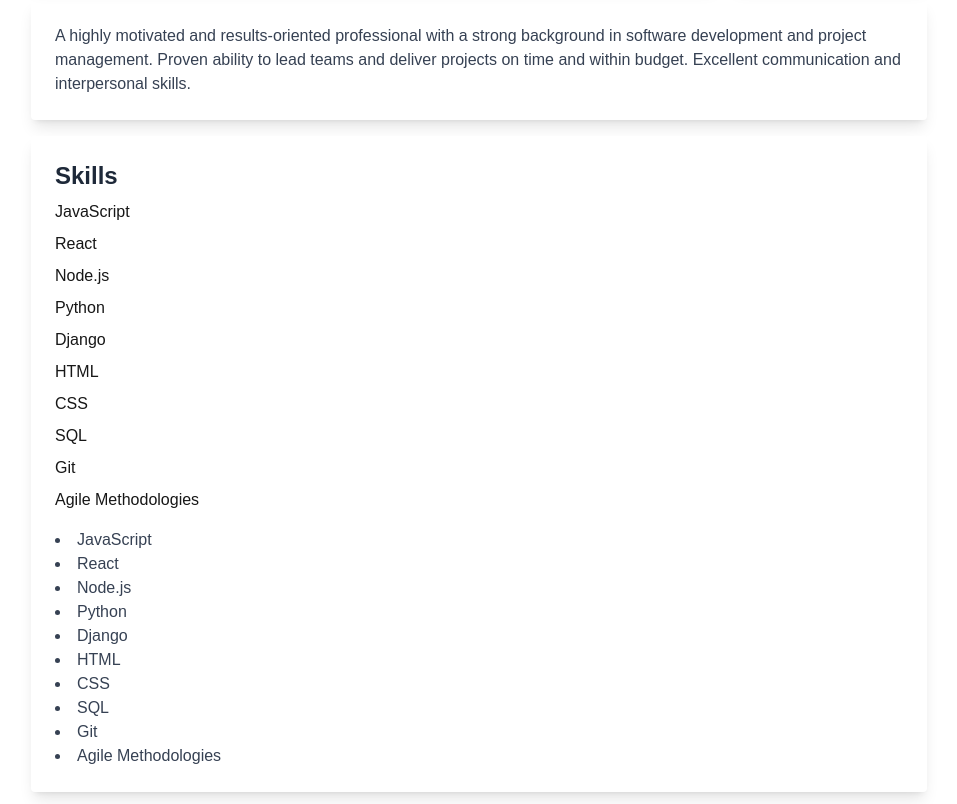
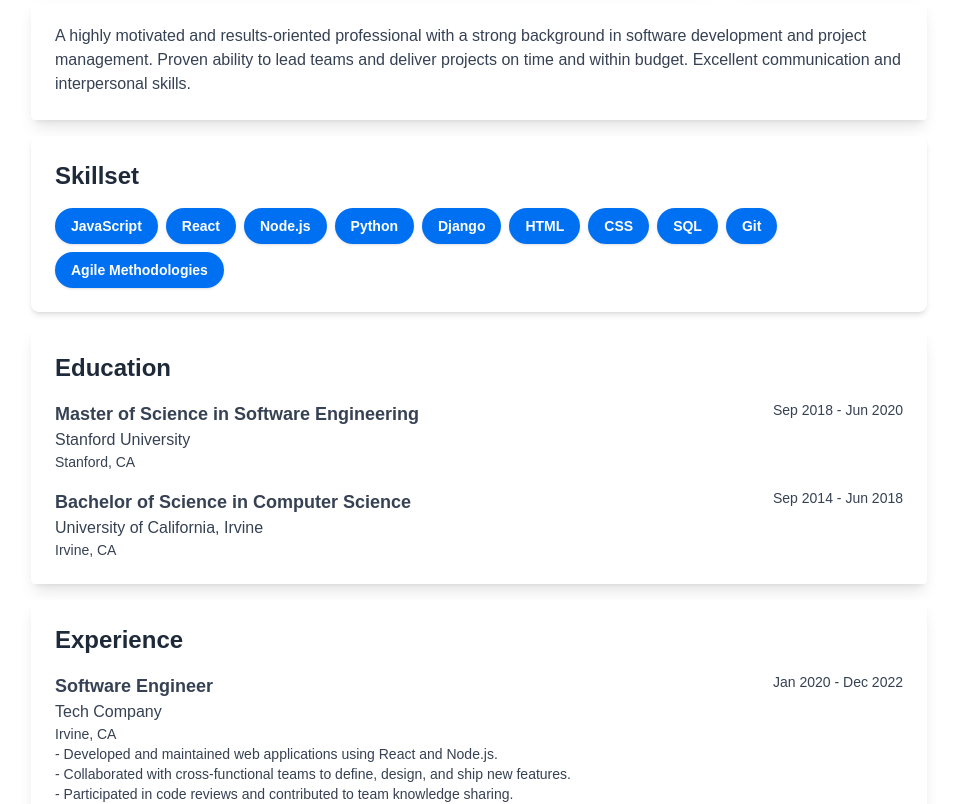
Before and after one commit to KiwiFunk/resume-builder, a Next.js app in the folder resume-app/: page / in a window 1280 px wide. Shown: the part 380-1184 px from the top of the page, without its empty margins (161-1118 px from the left). Built offline with nearby package versions, Linux system fonts and the light colour scheme.

Commit message:
Created basic skills component

```diff
--- a/resume-app/src/components/Skills.js
+++ b/resume-app/src/components/Skills.js
@@ -1,22 +1,20 @@
 export default function Skills({ data }) {
+    // Expand to work with groups of skills in the future
+    // Iterate through groups, then through skills in each group
+    // User can create titled groups of skills. e.g. "Languages", "Frameworks", etc.
     return (
-        <div className="mt-4 p-6 bg-white rounded shadow-lg w-full max-w-4xl">
-            <h2 className="text-2xl font-bold text-gray-800">Skills</h2>
-            {data.skills.map((skill, index) => (
-                <div key={index} className="mt-2 flex flex-row items-center">
-                    <span className="rounded-full">{skill}</span>
-                </div>
-            ))}
-
-
-
-            <ul className="list-disc list-inside mt-4">
-                {data.skills.map((skill, index) => (
-                    <li key={index} className="text-gray-700">
-                        {skill}
-                    </li>
-                ))}
-            </ul>
+      <div className="mt-4 p-6 bg-white rounded-lg shadow-md w-full max-w-4xl">
+        <h2 className="text-2xl font-bold text-gray-800 mb-4">Skillset</h2>
+        <div className="flex flex-wrap gap-2">
+          {data.skills.map((skill, index) => (
+            <span
+              key={index}
+              className="px-4 py-2 rounded-full bg-(--accent) text-white text-sm font-semibold shadow-sm"
+            >
+              {skill}
+            </span>
+          ))}
         </div>
+      </div>
     );
-}
+  }
```
